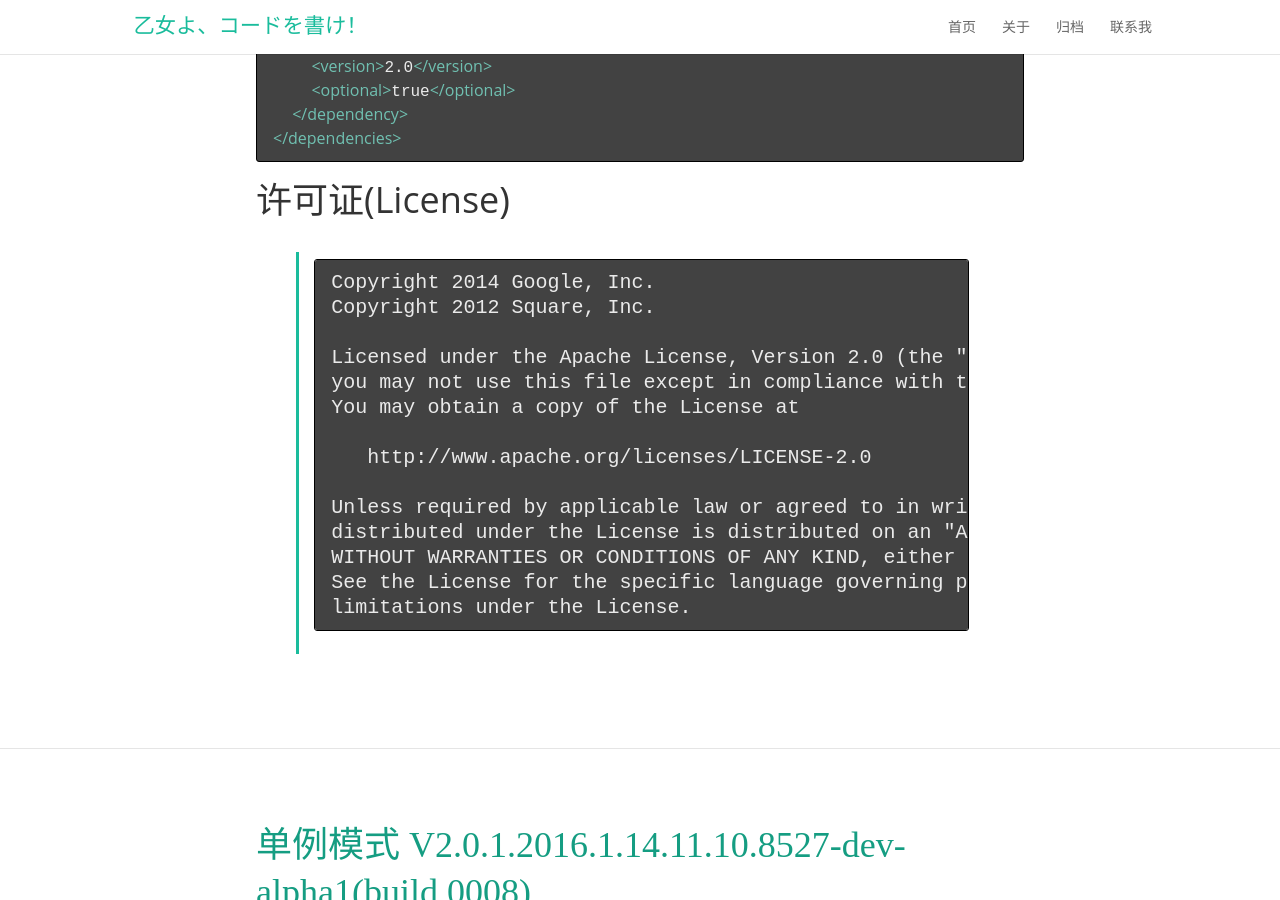
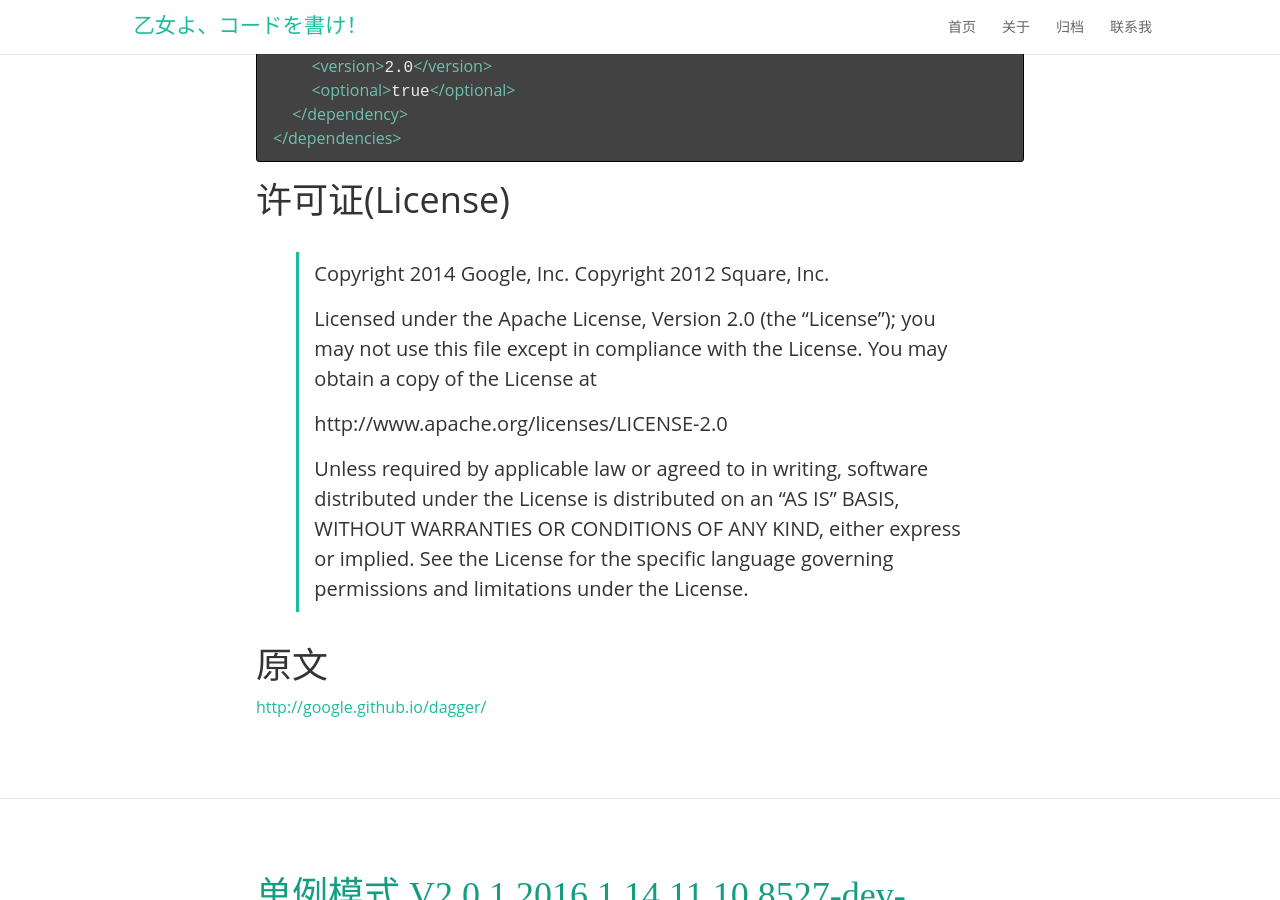
Before and after one commit to chihane/chihane.github.io, a Jekyll site: the page built from index.html, in a window 1280 px wide and 900 px high, scrolled down 7661 px. Built offline with Jekyll 4.4.1, drawn with Linux system fonts in a browser that asks for light colours; nearby versions of some CDN libraries; some web fonts are replaced; Markdown is read by kramdown in place of the engine named in the settings; the list of posts is cut into pages by our own code.

Commit message:
添加原文链接

````diff
--- a/_posts/2016-01-29-dagger-2-tutorial.md
+++ b/_posts/2016-01-29-dagger-2-tutorial.md
@@ -307,7 +307,6 @@ Dagger 的注解处理器还可能生成一些名字像是`CoffeeMaker$$Factory.
 
 ## 许可证(License)
 
-> ```
 > Copyright 2014 Google, Inc.
 > Copyright 2012 Square, Inc.
 >
@@ -322,4 +321,6 @@ Dagger 的注解处理器还可能生成一些名字像是`CoffeeMaker$$Factory.
 > WITHOUT WARRANTIES OR CONDITIONS OF ANY KIND, either express or implied.
 > See the License for the specific language governing permissions and
 > limitations under the License.
-> ```
+
+##原文
+<http://google.github.io/dagger/>
````
